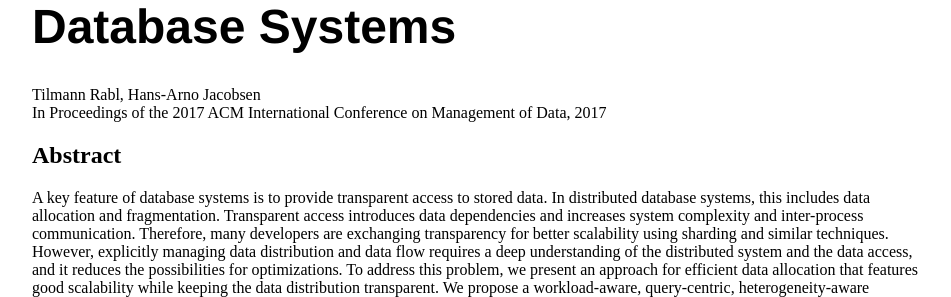
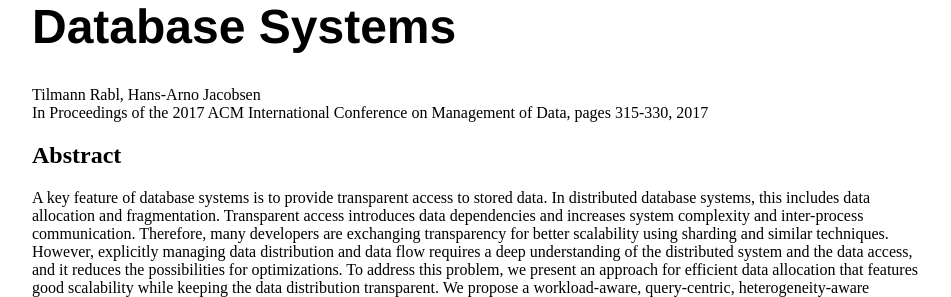
Before and after one commit to tilmannrabl/tilmannrabl.github.io, a Jekyll site: the page built from _publications/2017-SIGMOD-Allocation.md, in a window 1280 px wide. Shown: the part 221-518 px from the top of the page, without its empty margins (160-1111 px from the left). Built offline with Jekyll 4.4.1, drawn with Linux system fonts in a browser that asks for light colours.

Commit message:
Update publication.html

```diff
--- a/_layouts/publication.html
+++ b/_layouts/publication.html
@@ -17,7 +17,7 @@
 <div class="container">
 <h1>{{ page.title }}</h1>
 <div>{{ page.author }}</div>
-<div>In {{ page.booktitle }}, {{ page.year }}</div>
+<div>In {{ page.booktitle }}, pages {{ page.pages }}, {{ page.year }}</div>
 <h2>Abstract</h2>
 {{ page.abstract }}
 {{ content }}
```
